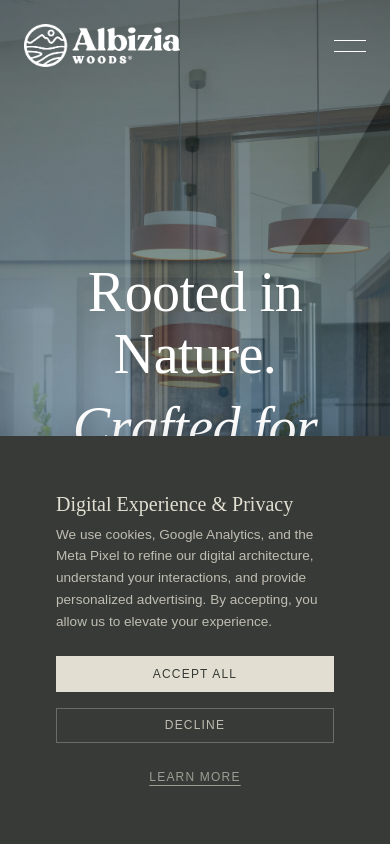
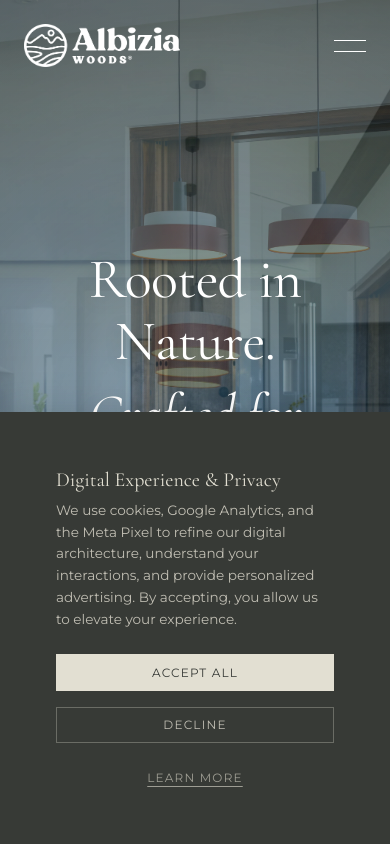
Before and after one commit to adriivas3092/albizia-woods-site, a React (Vite) app: page / in a window 390 px wide. Shown: the top 844 px of the page. Built offline with nearby package versions, Linux system fonts and the light colour scheme; grey boxes are pictures that could not be loaded.

Commit message:
style: replace local fonts with google fonts for mobile compatibility

```diff
--- a/src/index.css
+++ b/src/index.css
@@ -1,15 +1,4 @@
-/* Custom Fonts: NT Wagner & Acumin Regular should be loaded here or via your HTML */
-@font-face {
-  font-family: 'NT Wagner';
-  src: local('NT Wagner');
-  font-display: swap;
-}
-
-@font-face {
-  font-family: 'Acumin Regular';
-  src: local('Acumin Regular');
-  font-display: swap;
-}
+@import url('https://fonts.googleapis.com/css2?family=Cormorant+Garamond:ital,wght@0,300;0,400;0,500;0,600;1,400&family=Montserrat:wght@300;400;500&display=swap');
 
 :root {
   /* Colors */
@@ -25,8 +14,8 @@
   --accent-blue-light: #98c8de;
 
   /* Typography */
-  --font-serif: 'NT Wagner', serif;
-  --font-sans: 'Acumin Regular', 'Acumin Pro', sans-serif;
+  --font-serif: 'Cormorant Garamond', serif;
+  --font-sans: 'Montserrat', sans-serif;
 
   /* Spacing */
   --space-sm: 1.5rem;
```
